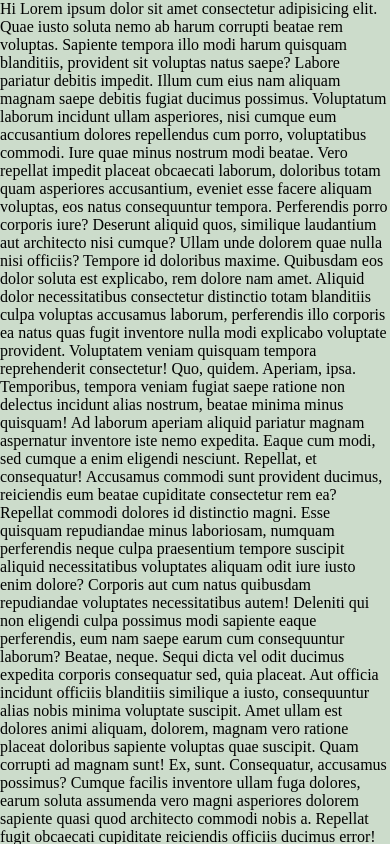
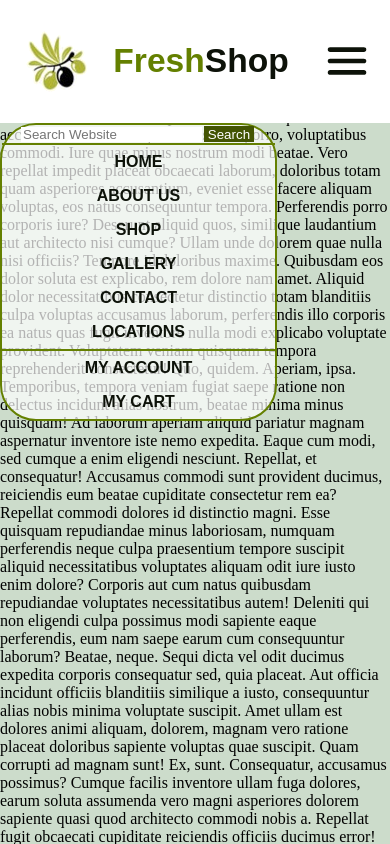
Before and after one commit to KarlVand/Webshop, a React (Vite) app in the folder webshop/: page / in a window 390 px wide. Shown: the top 844 px of the page. Built offline with nearby package versions, Linux system fonts and the light colour scheme.

Commit message:
Responsive Header 2

```diff
--- a/webshop/src/components/Header.jsx
+++ b/webshop/src/components/Header.jsx
@@ -13,7 +13,7 @@ import MyCart from "../assets/icons/shopping_cart.svg";
 function Header() {
   return (
     <header>
-      {/* ----- INFO BANNER ----- */}
+      {/* ----------------------------------- INFO BANNER ----- */}
       <div className="banner">
         {/* - LANGUAGE SELECT - */}
         <select
@@ -64,7 +64,7 @@ function Header() {
             value="Search"></input>
         </form>
       </div>
-      {/* ----- MAIN NAVBAR & LOGO ----- */}
+      {/* ----------------------------------- MAIN NAVBAR & LOGO ----- */}
       <div className="navbar">
         <div className="logo">
           <img
@@ -112,7 +112,8 @@ function Header() {
             <a href="My Cart">My Cart</a>
           </div>
         </div>
-        {/* ----- RESPONSIVE HEADER => MOBILE ----- */}
+      </div>
+      {/* --------------------------------- RESPONSIVE HEADER => MOBILE ----- */}
       <div className="mobileHeader">
         <div className="mobileImg">
           <img
@@ -135,6 +136,17 @@ function Header() {
       </div>
       {/* - BURGER MENU - */}
       <div className="burgerMenu">
+        <form>
+          <input
+            className="search"
+            type="search"
+            placeholder="Search Website"></input>
+          <input
+            className="submit"
+            type="submit"
+            value="Search"></input>
+        </form>
+        <div className="divider"></div>
         <ul className="linksBurger">
           <li>
             <a href="Home">Home</a>
@@ -163,7 +175,6 @@ function Header() {
           </li>
         </ul>
       </div>
-      </div>
     </header>
   );
 }
--- a/webshop/src/styles/css/header.css
+++ b/webshop/src/styles/css/header.css
@@ -188,30 +188,6 @@ input {
 
 /* ----- MEDIA QUERIES ----- */
 @media (max-width: 990px) {
-  /* ----- BURGER MENU ----- */
-  .burgerBtn {
-    display: block;
-  }
-  .burgerMenu {
-    position: absolute;
-    display: flex;
-    flex-direction: column;
-    max-width: 20%;
-  }
-  /* ----- ADAPTATIVE ----- */
-  .mobileHeader {
-    display: flex;
-    height: 15vh;
-    background-color: white;
-  }
-  .mobileImg,
-  .mobileLogo,
-  .burgerBtn {
-    display: block;
-  }
-  span {
-    font-size: 7vw;
-  }
   /* ----- DISPLAY NONE ----- */
   header {
     background: none;
@@ -225,6 +201,72 @@ input {
   .logo {
     display: none;
   }
+  /* ----- ADAPTATIVE ----- */
+  .mobileHeader {
+    display: flex;
+    position: relative;
+    justify-content: space-between;
+    align-items: center;
+    padding: 1.2rem;
+    height: 10vh;
+    background-color: white;
+  }
+  .mobileHeader h1 {
+    font-family: "Heebo", sans-serif;
+    font-weight: 800;
+    font-size: 2.1rem;
+    margin-left: -1rem;
+  }
+  .mobileHeader h1 .fresh {
+    color: rgb(100, 128, 0);
+  }
+  .mobileHeader h1 .shop {
+    color: rgb(13, 18, 9);
+  }
+  .mobileImg,
+  .mobileLogo,
+  .burgerBtn {
+    display: flex;
+    position: relative;
+  }
+  /* ----- BURGER MENU ----- */
+  .burgerMenu {
+    position: relative;
+    display: flex;
+    flex-direction: column;
+    justify-content: center;
+    align-items: center;
+    background-color: rgba(255, 255, 255, 0.7);
+    width: 70%;
+    border-radius: 36px;
+    border: 2px solid rgb(100, 128, 0);
+    box-shadow: 5px;
+  }
+  .burgerMenu .divider {
+    background-color: rgb(100, 128, 0);
+    width: 70vw;
+    height: 2px;
+  }
+  .burgerMenu li {
+    list-style: none;
+    justify-content: center;
+    align-items: center;
+    text-align: center;
+    padding: 0.5rem 0;
+  }
+  .burgerMenu li a {
+    font-family: "Heebo", sans-serif;
+    font-weight: 600;
+    text-decoration: none;
+    white-space: nowrap;
+    color: rgb(13, 18, 9);
+    text-transform: uppercase;
+    text-align: center;
+    font-size: 1rem;
+  }
+  .burgerMenu li a:hover {
+    color: rgb(100, 128, 0);
+  }
 }
 
 /*# sourceMappingURL=header.css.map */
--- a/webshop/src/styles/scss/_responsive.scss
+++ /dev/null
@@ -1,44 +0,0 @@
-/* ----- MEDIA QUERIES ----- */
-
-@media (max-width: 990px) {
-  /* ----- BURGER MENU ----- */
-  .burgerBtn {
-    display: block;
-  }
-
-  .burgerMenu {
-    position: absolute;
-    display: flex;
-    flex-direction: column;
-    max-width: 20%;
-  }
-
-  /* ----- ADAPTATIVE ----- */
-  .mobileHeader {
-    display: flex;
-    height: 15vh;
-    background-color: white;
-  }
-  .mobileImg,
-  .mobileLogo,
-  .burgerBtn {
-    display: block;
-  }
-
-  span {
-    font-size: 7vw;
-  }
-  /* ----- DISPLAY NONE ----- */
-  header {
-    background: none;
-    backdrop-filter: none;
-  }
-
-  .banner,
-  .navbar,
-  .links,
-  .buttons,
-  .logo {
-    display: none;
-  }
-}
--- /dev/null
+++ b/webshop/src/styles/scss/_responsiveHeader.scss
@@ -0,0 +1,88 @@
+/* ----- MEDIA QUERIES ----- */
+
+@media (max-width: 990px) {
+  /* ----- DISPLAY NONE ----- */
+  header {
+    background: none;
+    backdrop-filter: none;
+  }
+
+  .banner,
+  .navbar,
+  .links,
+  .buttons,
+  .logo {
+    display: none;
+  }
+
+  /* ----- ADAPTATIVE ----- */
+  .mobileHeader {
+    display: flex;
+    position: relative;
+    justify-content: space-between;
+    align-items: center;
+    padding: 1.2rem;
+    height: 10vh;
+    background-color: white;
+    h1 {
+      font-family: "Heebo", sans-serif;
+      font-weight: 800;
+      font-size: 2.1rem;
+      margin-left: -1rem;
+      .fresh {
+        color: $main-color;
+      }
+      .shop {
+        color: $dark-color;
+      }
+    }
+  }
+  .mobileImg,
+  .mobileLogo,
+  .burgerBtn {
+    display: flex;
+    position: relative;
+  }
+
+  /* ----- BURGER MENU ----- */
+
+  .burgerMenu {
+    position: relative;
+    display: flex;
+    flex-direction: column;
+    justify-content: center;
+    align-items: center;
+    background-color: rgba($color: white, $alpha: 0.7);
+    width: 70%;
+    border-radius: 36px;
+    border: 2px solid $main-color;
+    box-shadow: 5px;
+
+    .divider {
+      background-color: $main-color;
+      width: 70vw;
+      height: 2px;
+    }
+    li {
+      list-style: none;
+      justify-content: center;
+      align-items: center;
+      text-align: center;
+      padding: 0.5rem 0;
+      a {
+        font-family: "Heebo", sans-serif;
+        font-weight: 600;
+        text-decoration: none;
+        white-space: nowrap;
+        color: $dark-color;
+        text-transform: uppercase;
+        text-align: center;
+        font-size: 1rem;
+
+        &:hover {
+          color: $main-color;
+        }
+      }
+    }
+  }
+}
--- a/webshop/src/styles/scss/header.css
+++ b/webshop/src/styles/scss/header.css
@@ -174,30 +174,6 @@ input {
 
 /* ----- MEDIA QUERIES ----- */
 @media (max-width: 990px) {
-  /* ----- BURGER MENU ----- */
-  .burgerBtn {
-    display: block;
-  }
-  .burgerMenu {
-    position: absolute;
-    display: flex;
-    flex-direction: column;
-    max-width: 20%;
-  }
-  /* ----- ADAPTATIVE ----- */
-  .mobileHeader {
-    display: flex;
-    height: 15vh;
-    background-color: white;
-  }
-  .mobileImg,
-  .mobileLogo,
-  .burgerBtn {
-    display: block;
-  }
-  span {
-    font-size: 7vw;
-  }
   /* ----- DISPLAY NONE ----- */
   header {
     background: none;
@@ -211,4 +187,70 @@ input {
   .logo {
     display: none;
   }
+  /* ----- ADAPTATIVE ----- */
+  .mobileHeader {
+    display: flex;
+    position: relative;
+    justify-content: space-between;
+    align-items: center;
+    padding: 1.2rem;
+    height: 10vh;
+    background-color: white;
+  }
+  .mobileHeader h1 {
+    font-family: "Heebo", sans-serif;
+    font-weight: 800;
+    font-size: 2.1rem;
+    margin-left: -1rem;
+  }
+  .mobileHeader h1 .fresh {
+    color: rgb(100, 128, 0);
+  }
+  .mobileHeader h1 .shop {
+    color: rgb(13, 18, 9);
+  }
+  .mobileImg,
+  .mobileLogo,
+  .burgerBtn {
+    display: flex;
+    position: relative;
+  }
+  /* ----- BURGER MENU ----- */
+  .burgerMenu {
+    position: relative;
+    display: flex;
+    flex-direction: column;
+    justify-content: center;
+    align-items: center;
+    background-color: rgba(255, 255, 255, 0.7);
+    width: 70%;
+    border-radius: 36px;
+    border: 2px solid rgb(100, 128, 0);
+    box-shadow: 5px;
+  }
+  .burgerMenu .divider {
+    background-color: rgb(100, 128, 0);
+    width: 70vw;
+    height: 2px;
+  }
+  .burgerMenu li {
+    list-style: none;
+    justify-content: center;
+    align-items: center;
+    text-align: center;
+    padding: 0.5rem 0;
+  }
+  .burgerMenu li a {
+    font-family: "Heebo", sans-serif;
+    font-weight: 600;
+    text-decoration: none;
+    white-space: nowrap;
+    color: rgb(13, 18, 9);
+    text-transform: uppercase;
+    text-align: center;
+    font-size: 1rem;
+  }
+  .burgerMenu li a:hover {
+    color: rgb(100, 128, 0);
+  }
 }/*# sourceMappingURL=header.css.map */
--- a/webshop/src/styles/scss/header.scss
+++ b/webshop/src/styles/scss/header.scss
@@ -154,4 +154,4 @@ input {
   }
 }
 
-@import "_responsive";
+@import "_responsiveHeader";
```
Also changed, not shown: 2 other files (tests, documents, lock files or other folders). Lines whose indentation alone changed are shown as unchanged.
